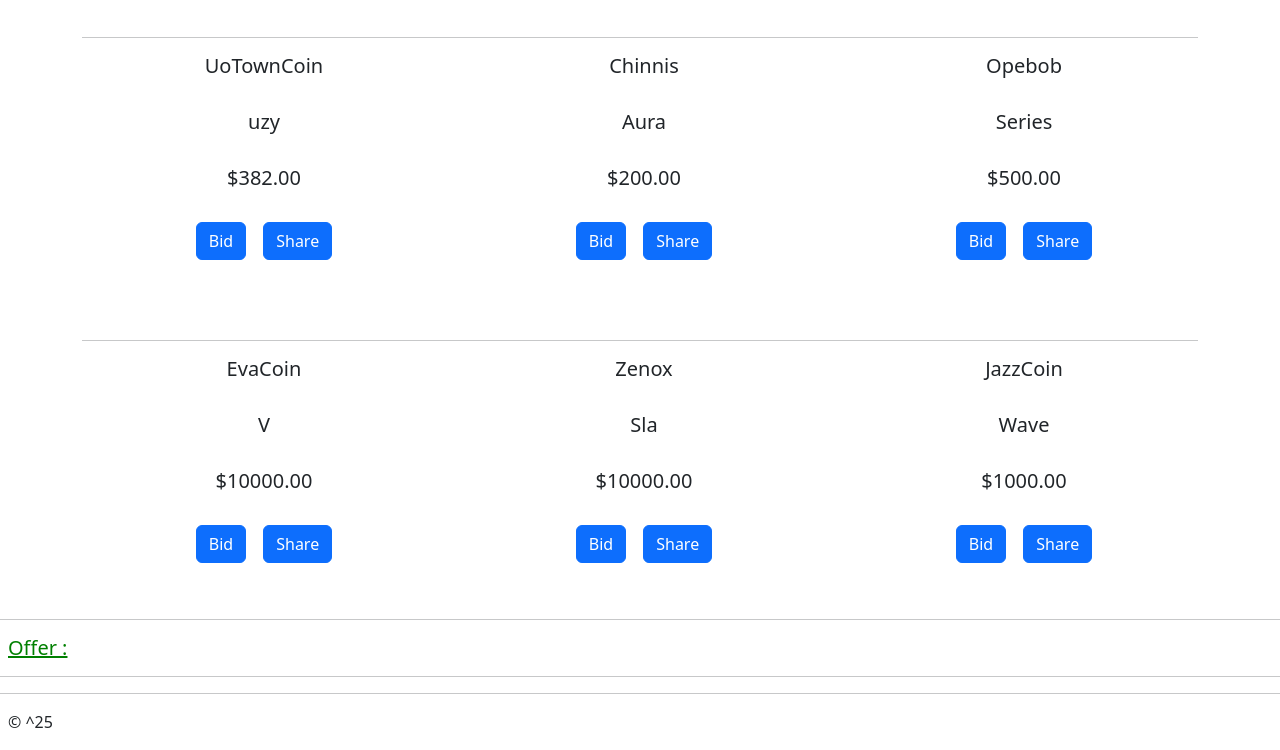
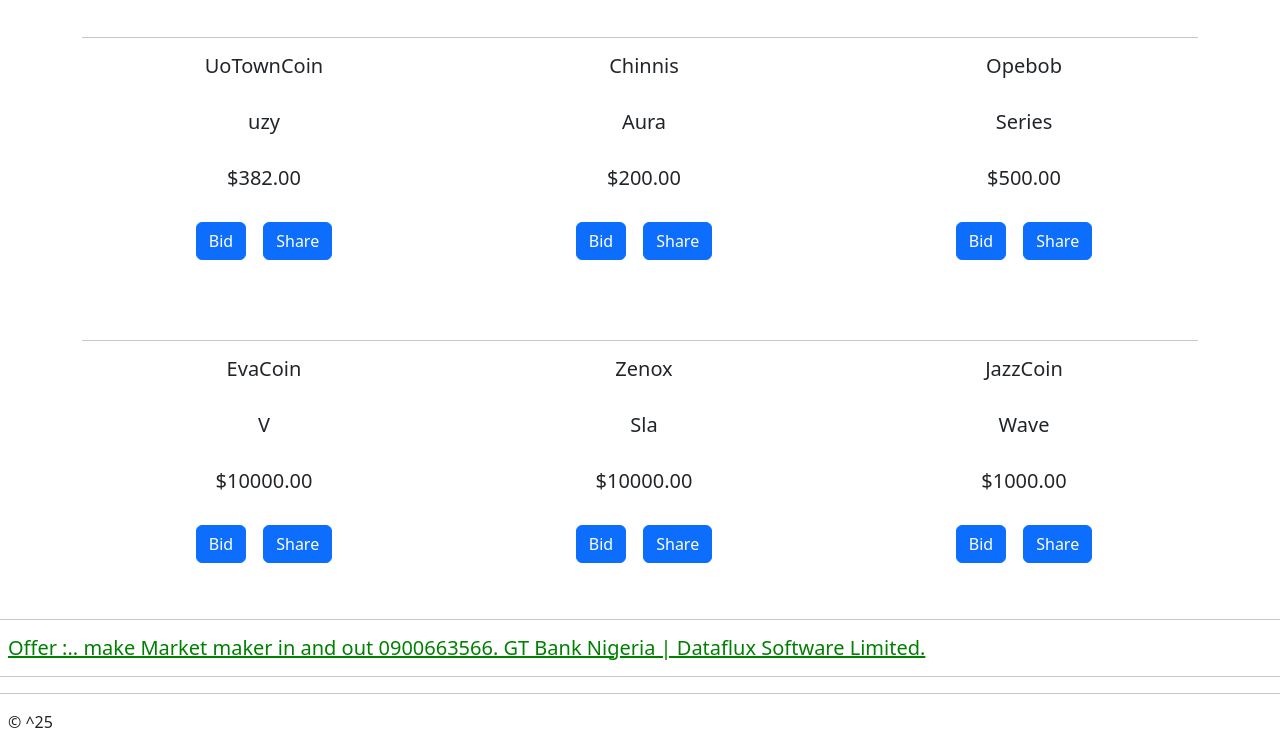
Before and after one commit to DibyaSoft/cryptocurrencity3, a plain HTML site: page index.html in a window 1280 px wide. Shown: the part 1067-1817 px from the top of the page. Drawn offline with nearby package versions, Linux system fonts and the light colour scheme.

Commit message:
Update index.html
Move

```diff
--- a/index.html
+++ b/index.html
@@ -341,7 +341,7 @@
 		</div>
 	</div>
 	<hr />
-	  <h5 style="color: green; margin-left: 8px;"><a style="color: green;" href="mailto: jibya1@outlook.com">Offer :</a></h5>
+	  <h5 style="color: green; margin-left: 8px;"><a style="color: green;" href="mailto: jibya1@outlook.com">Offer :.. make Market maker in and out 0900663566. GT Bank Nigeria | Dataflux Software Limited.</a></h5>
 	<hr />
 	<hr />
 	<footer>
```
